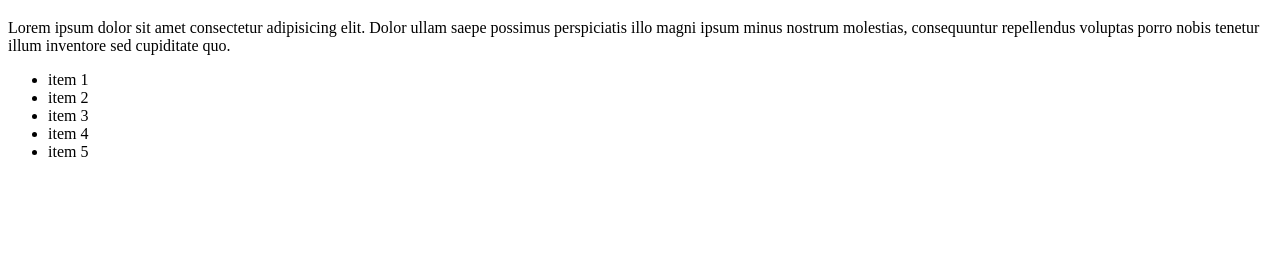
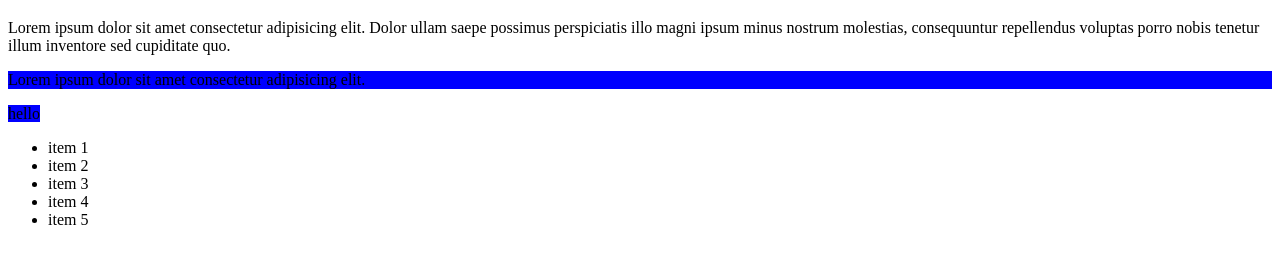
Before and after one commit to NassimZahri/coursera-web-dev, a plain HTML site: page practicing.html in a window 1280 px wide. Shown: the part 61-324 px from the top of the page. Drawn offline with Linux system fonts and the light colour scheme.

Commit message:
added so notes

```diff
--- a/practicing.html
+++ b/practicing.html
@@ -7,8 +7,13 @@
 </head>
 <body>
 
-    <h1>Just a Practicing Page</h1>
-    <p>Lorem ipsum dolor sit amet consectetur adipisicing elit. Dolor ullam saepe possimus perspiciatis illo magni ipsum minus nostrum molestias, consequuntur repellendus voluptas porro nobis tenetur illum inventore sed cupiditate quo.</p>
+    <h1 class="title">Just a Practicing Page</h1>
+    <p class="fstText">Lorem ipsum dolor sit amet consectetur adipisicing elit. Dolor ullam saepe possimus perspiciatis illo magni ipsum minus nostrum molestias, consequuntur repellendus voluptas porro nobis tenetur illum inventore sed cupiditate quo.</p>
+    <div class="mainDiv">
+        <p class="scndTxt">Lorem ipsum dolor sit amet consectetur adipisicing elit. </p>
+    </div>
+    <span>hello </span>
+
     <ul>
         <li>item 1</li>
         <li>item 2</li>
--- a/style.css
+++ b/style.css
@@ -0,0 +1,3 @@
+div, span {
+    background-color: blue;
+}
```
Also changed, not shown: Notes.txt.
